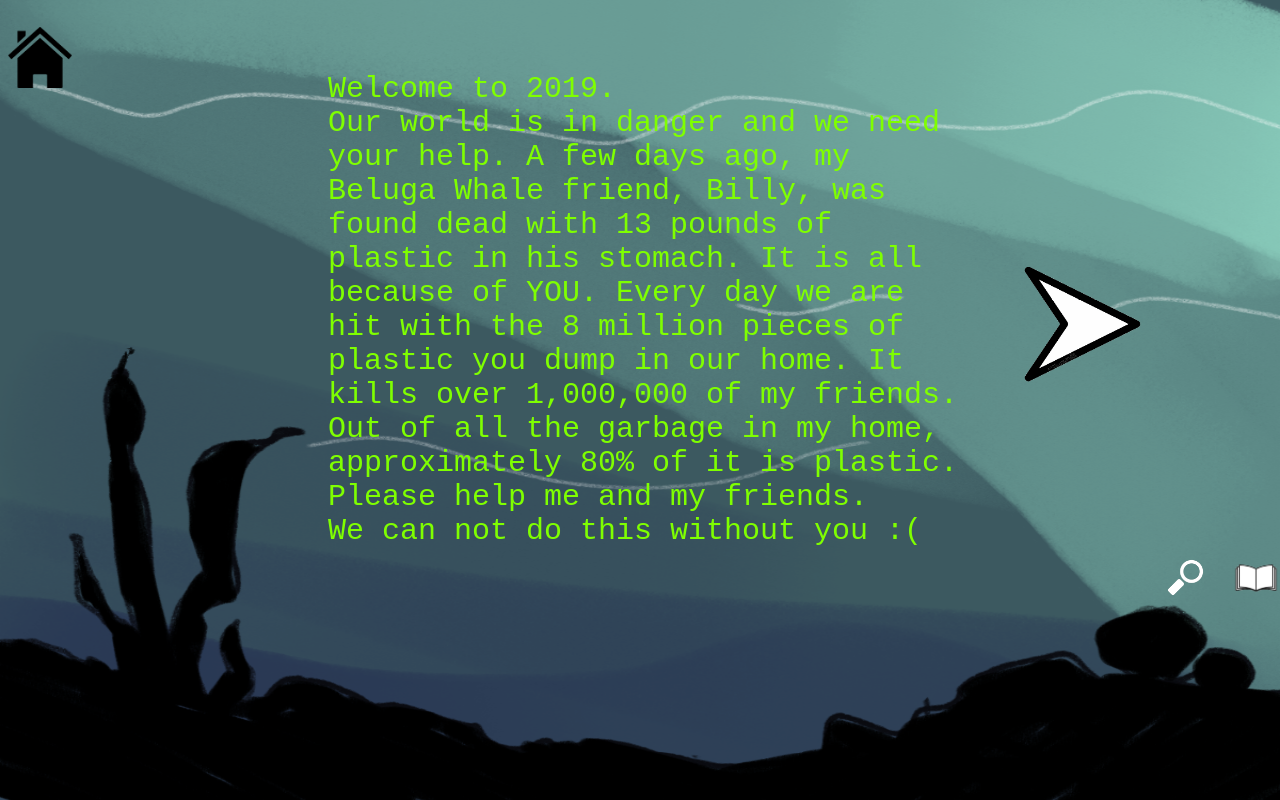
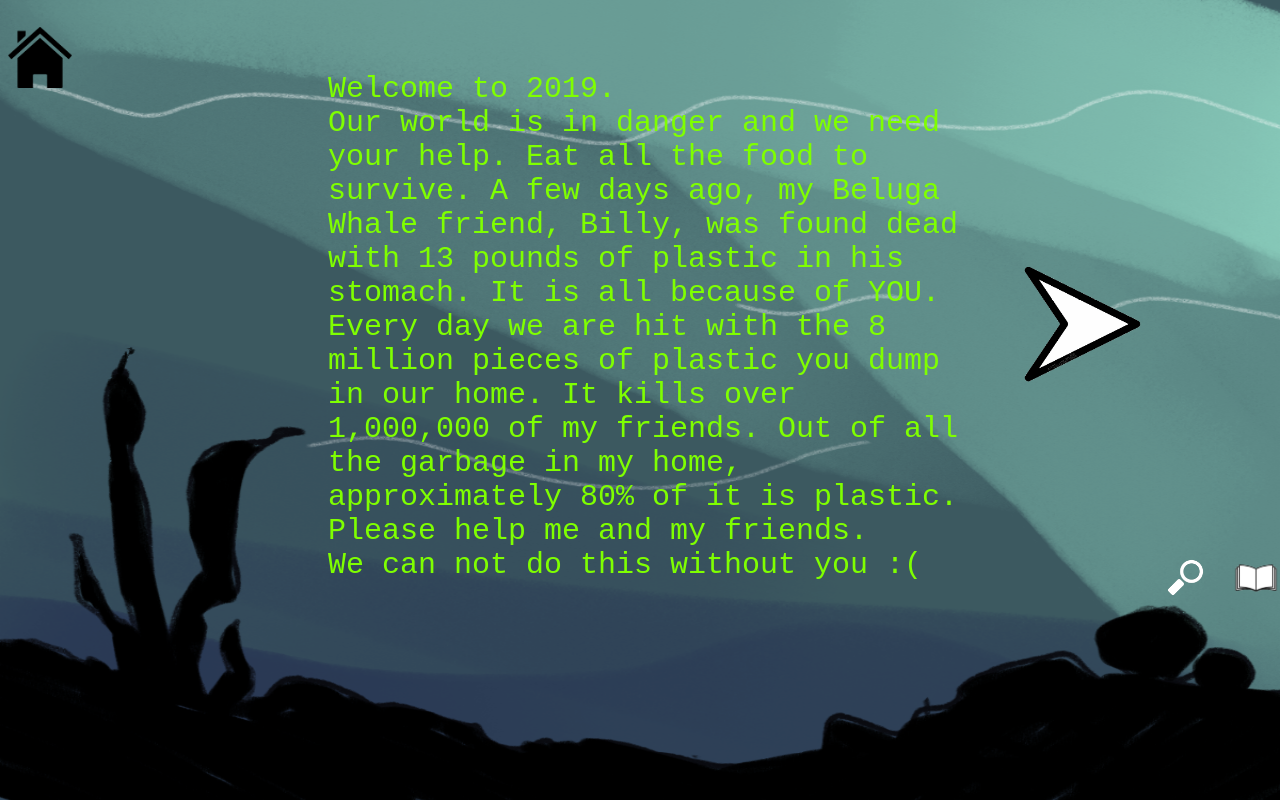
Before and after one commit to junkgame/junkgame.github.io, a plain HTML site: page junkiofactpg.html in a window 1280 px wide. Drawn offline with Linux system fonts and the light colour scheme.

Commit message:
Update junkiofactpg.html

```diff
--- a/junkiofactpg.html
+++ b/junkiofactpg.html
@@ -13,7 +13,7 @@
   <body>
     <img src="emptybackground.png" alt="background" class = "background">
     <div>
-      <p> Welcome to 2019. <br> Our world is in danger and we need your help. A few days ago, my Beluga Whale friend, Billy, was found dead with 13 pounds of plastic in his stomach. It is all because of YOU. Every day we are hit with the 8 million pieces of plastic you dump in our home. It kills over 1,000,000 of my friends. Out of all the garbage in my home, approximately 80% of it is plastic. Please help me and my friends. <br> We can not do this without you :( </p>
+      <p> Welcome to 2019. <br> Our world is in danger and we need your help. Eat all the food to survive. A few days ago, my Beluga Whale friend, Billy, was found dead with 13 pounds of plastic in his stomach. It is all because of YOU. Every day we are hit with the 8 million pieces of plastic you dump in our home. It kills over 1,000,000 of my friends. Out of all the garbage in my home, approximately 80% of it is plastic. Please help me and my friends. <br> We can not do this without you :( </p>
 
       <a href= "index.html"> <img id= "homebutton" src= "homebutton.png"/></a>
       <a href="junkioinstructions.html"><img id= "instructionsbutton" src="whitemagtrans.png"/></a>
```
